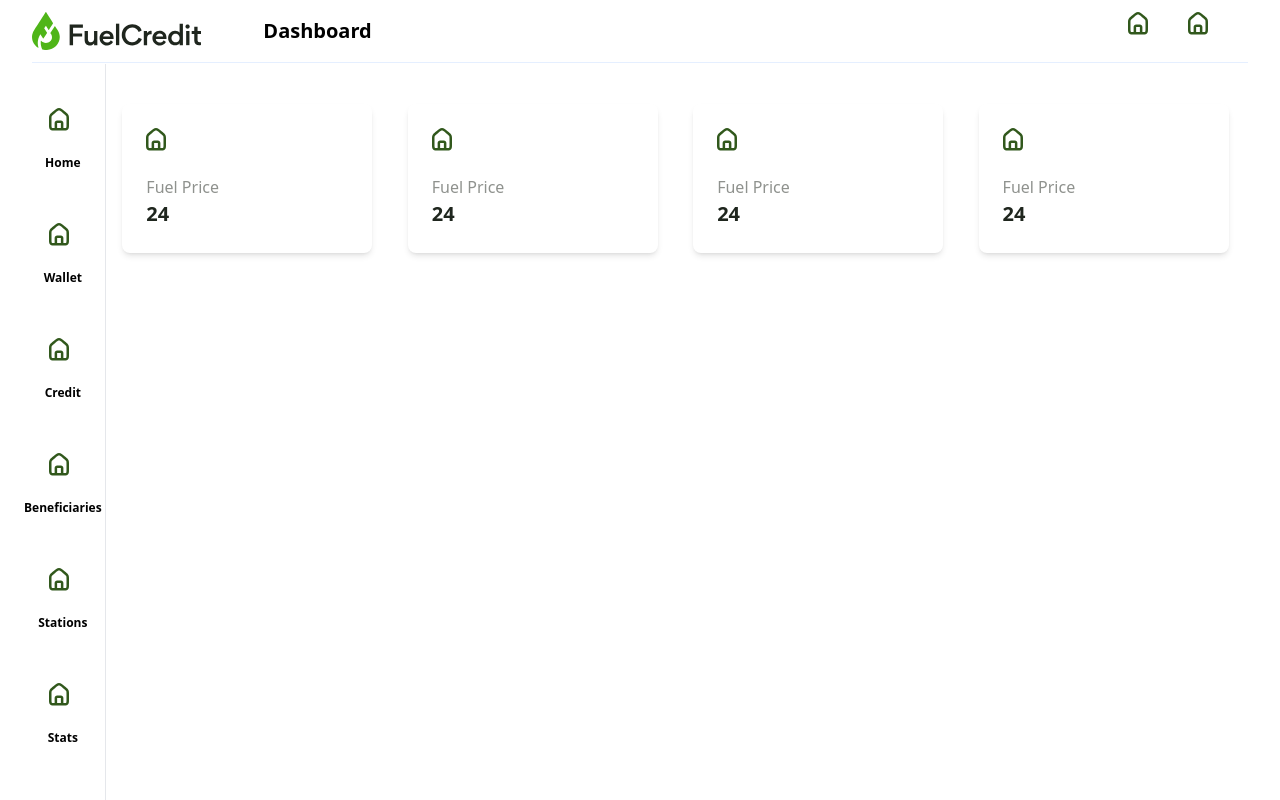
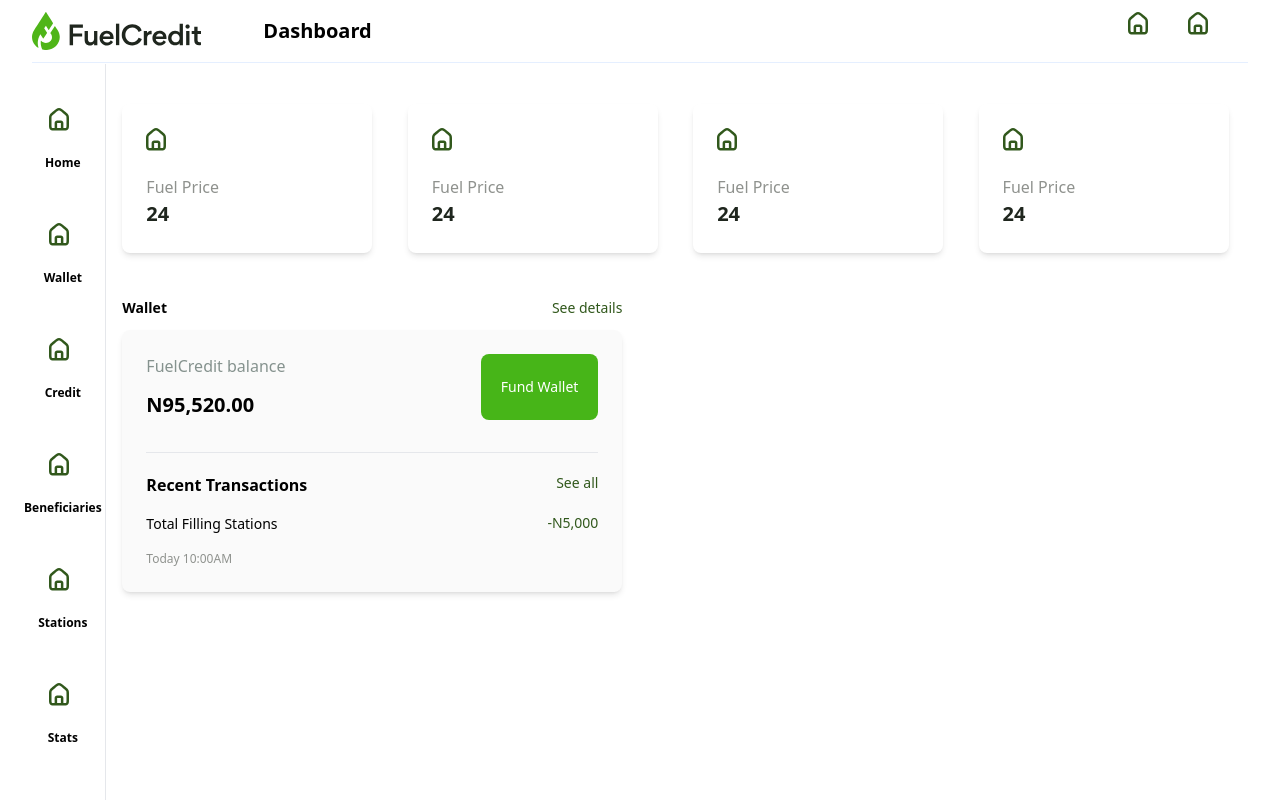
Before and after one commit to MikeAriyo/fuelcredit, a React (Create React App) app: page /dashboard in a window 1280 px wide. Built offline with nearby package versions, Linux system fonts and the light colour scheme.

Commit message:
dashboard credit cards

```diff
--- a/src/components/dashboard/DesktopView.tsx
+++ b/src/components/dashboard/DesktopView.tsx
@@ -5,6 +5,7 @@
 import Home from "../svg/Home";
 import Route from "./Route";
 import StatCard from "./statsCards/SingleStatCard";
+import SingleCreditCard from "./creditCards/SingleWalletCard";
 
 const DesktopView = () => {
   return (
@@ -51,6 +52,11 @@
                 <StatCard />
                 <StatCard />
               </div>
+
+              <div className="mt-8">
+                {/* Credit Cards */}
+                <SingleCreditCard />
+              </div>
             </div>
           </div>
         </div>
--- a/src/components/dashboard/creditCards/SingleCreditCard.tsx
+++ b/src/components/dashboard/creditCards/SingleCreditCard.tsx
@@ -1,9 +1,7 @@
 const SingleCreditCard = () => {
   return (
     <div>
-      <div className="flex">
-        <p className="font-[semibold] text-[20px]">Wallet</p>
-      </div>
+      <p>test</p>
     </div>
   );
 };
--- /dev/null
+++ b/src/components/dashboard/creditCards/SingleWalletCard.tsx
@@ -0,0 +1,42 @@
+const SingleCreditCard = () => {
+  return (
+    <div className="max-w-[500px]">
+      <div className="flex justify-between py-3">
+        <p className="font-semibold text-[14px]">Wallet</p>
+        <p className="text-[14px] text-[#31581C]">See details</p>
+      </div>
+
+      <div className="block max-w-[500px] rounded-lg bg-[#fafafa] p-6 shadow-md">
+        <div className="flex justify-between">
+          <div>
+            <p className="text-[#85928e] text-[16px]">FuelCredit balance</p>
+            <p className="pt-3 font-semibold text-[20px]">N95,520.00</p>
+          </div>
+
+          <button className="w-20px text-white bg-[#47b518] font-medium rounded-lg text-sm px-5 text-center">
+            Fund Wallet
+          </button>
+        </div>
+        <hr className="bg-[#e0e644] mt-8" />
+
+        <div className="pt-5">
+          <div className="flex justify-between">
+            <p className="font-semibold text-[16px]">Recent Transactions</p>
+            <p className="text-sm text-[#31581c]">See all</p>
+          </div>
+
+          <div className="flex justify-between mt-4">
+            <p className="text-[14px]">Total Filling Stations</p>
+            <p className="text-sm text-[#31581c]">-N5,000</p>
+          </div>
+
+          <div className="mt-4">
+            <p className="text-[12px] text-[#8f928e]">Today 10:00AM</p>
+          </div>
+        </div>
+      </div>
+    </div>
+  );
+};
+
+export default SingleCreditCard;
```
